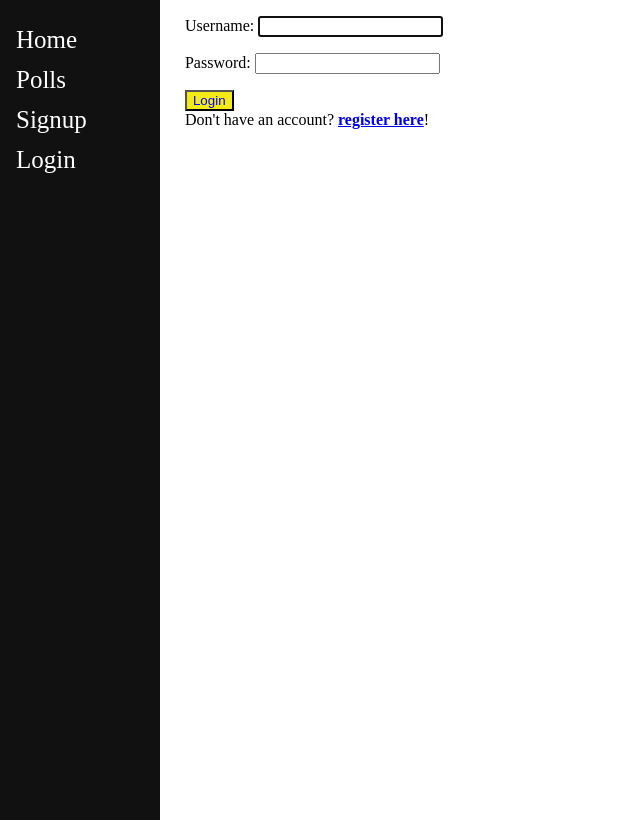
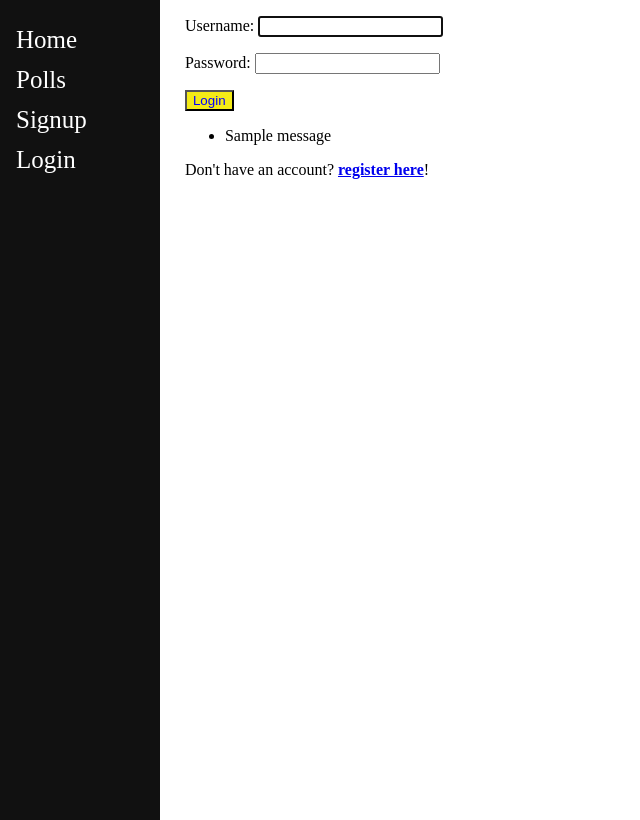
Before and after one commit to ezanalemma/BookAppML, a Django app: page /login in a window 1280 px wide. Shown: the whole page, without its empty margins (0-640 px from the left). Run offline with Django 3.2, Linux system fonts and the light colour scheme; one stand-in notice (Sample message) is shown.

Commit message:
added messages

```diff
--- a/mysite/register/templates/register/login.html
+++ b/mysite/register/templates/register/login.html
@@ -7,6 +7,13 @@
         {% csrf_token %}
         {{form.as_p}}
             <button style="background-color:#F4EB16; color:blue" class="btn btn-outline-info" type="submit">Login</button>
+           	{% if messages %}
+				<ul class="messages">
+				    {% for message in messages %}
+				    <li  {% if message.tags %} class=" {{ message.tags }} " {% endif %}> {{ message }} </li>
+    		{% endfor %}
+				</ul>
+			{% endif %}
         </form>
         Don't have an account? <a href="/register" target="blank"><strong>register here</strong></a>!
     </div>
```
Also changed, not shown: mysite/register/templates/register/register.html (+7 -0 lines).
